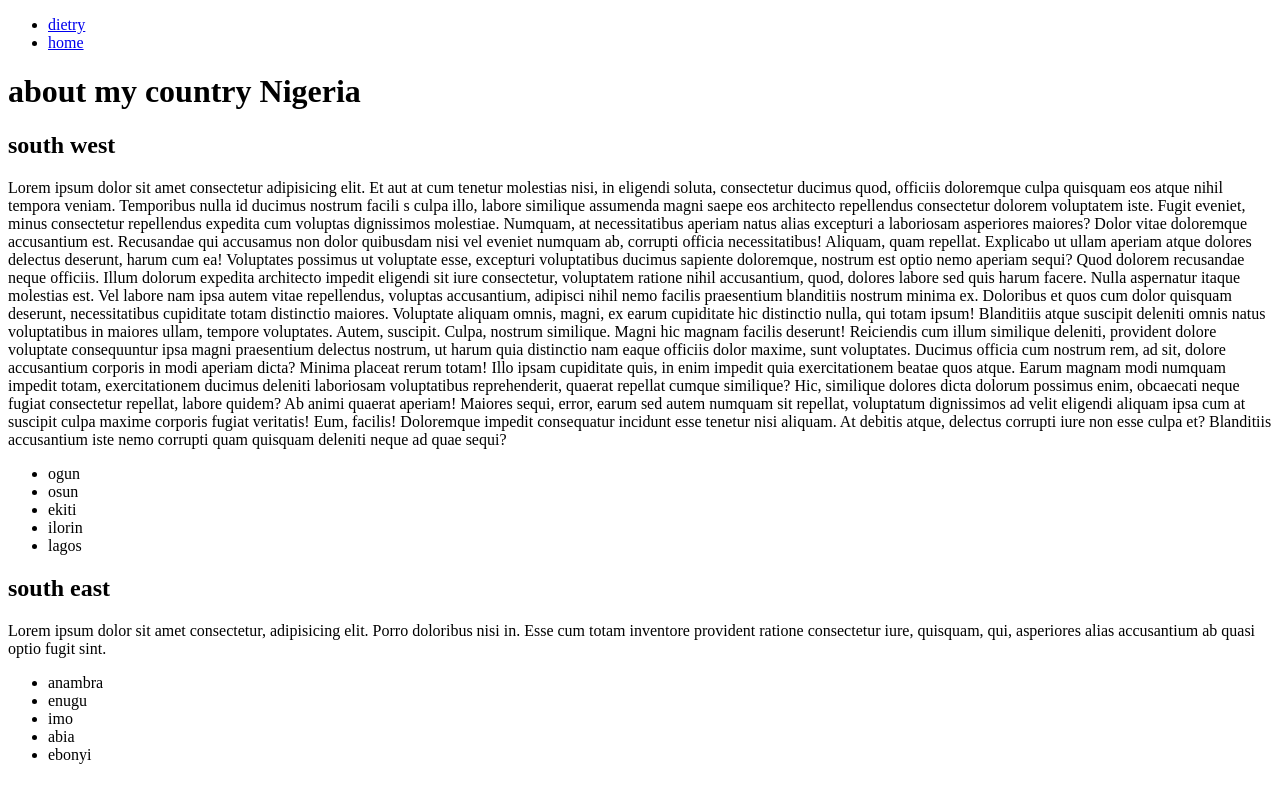
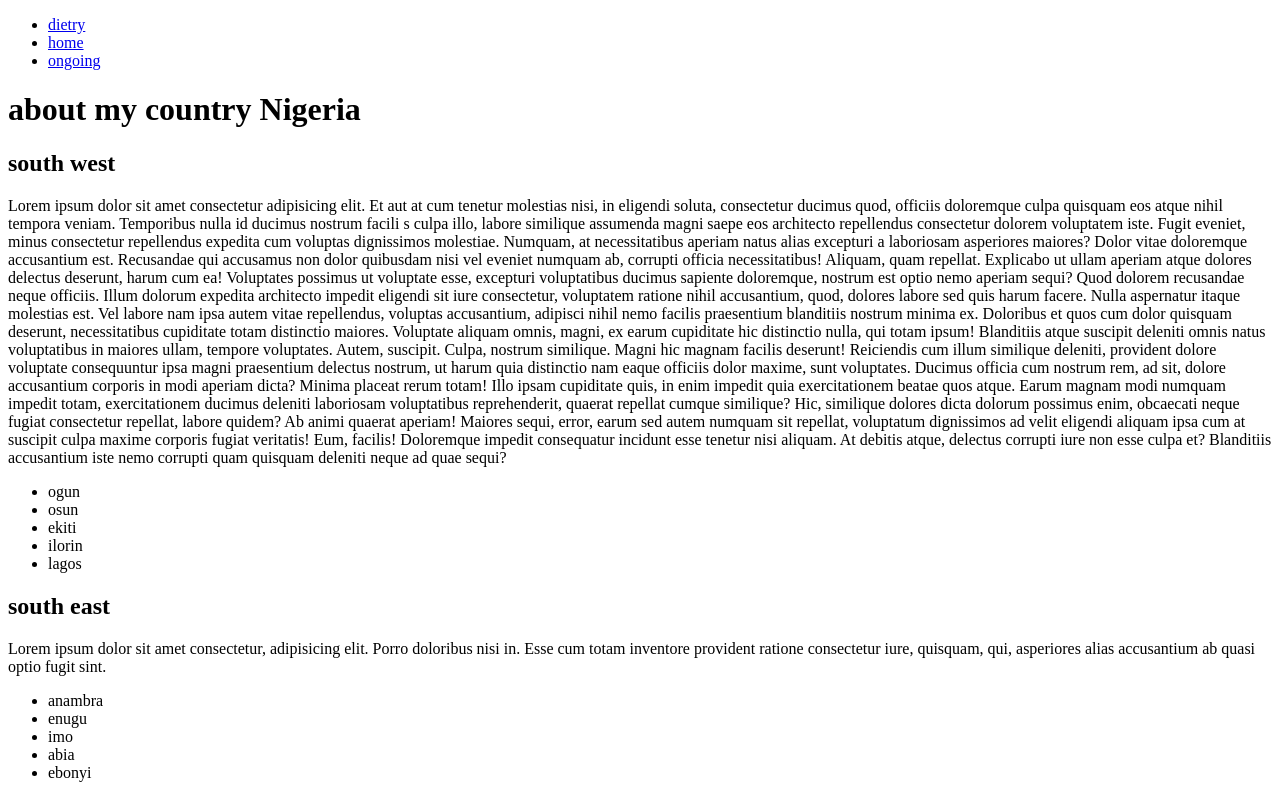
Before and after one commit to Tega293/frontendwk1, a plain HTML site: page index.html in a window 1280 px wide. Shown: the top 787 px of the page. Drawn offline with Linux system fonts and the light colour scheme.

Commit message:
feat: wk1 commit

```diff
--- a/index.html
+++ b/index.html
@@ -10,6 +10,7 @@
         <ul>
             <li><a href="./food.html">dietry</a></li>
             <li><a href="./index.html">home</a></li>
+            <li><a href="./course.html">ongoing</a></li>
         </ul>
     </nav>
     <h1>about my country Nigeria</h1>
```
